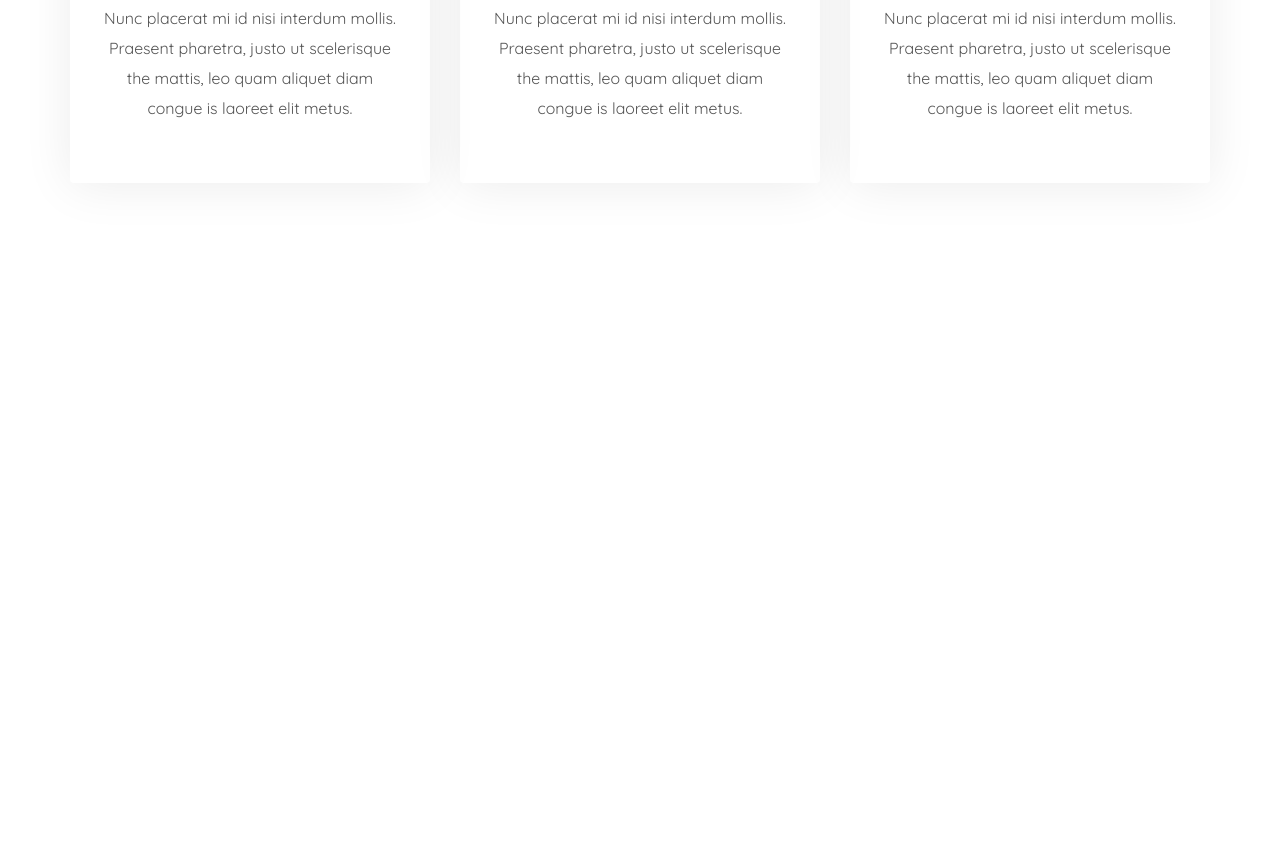
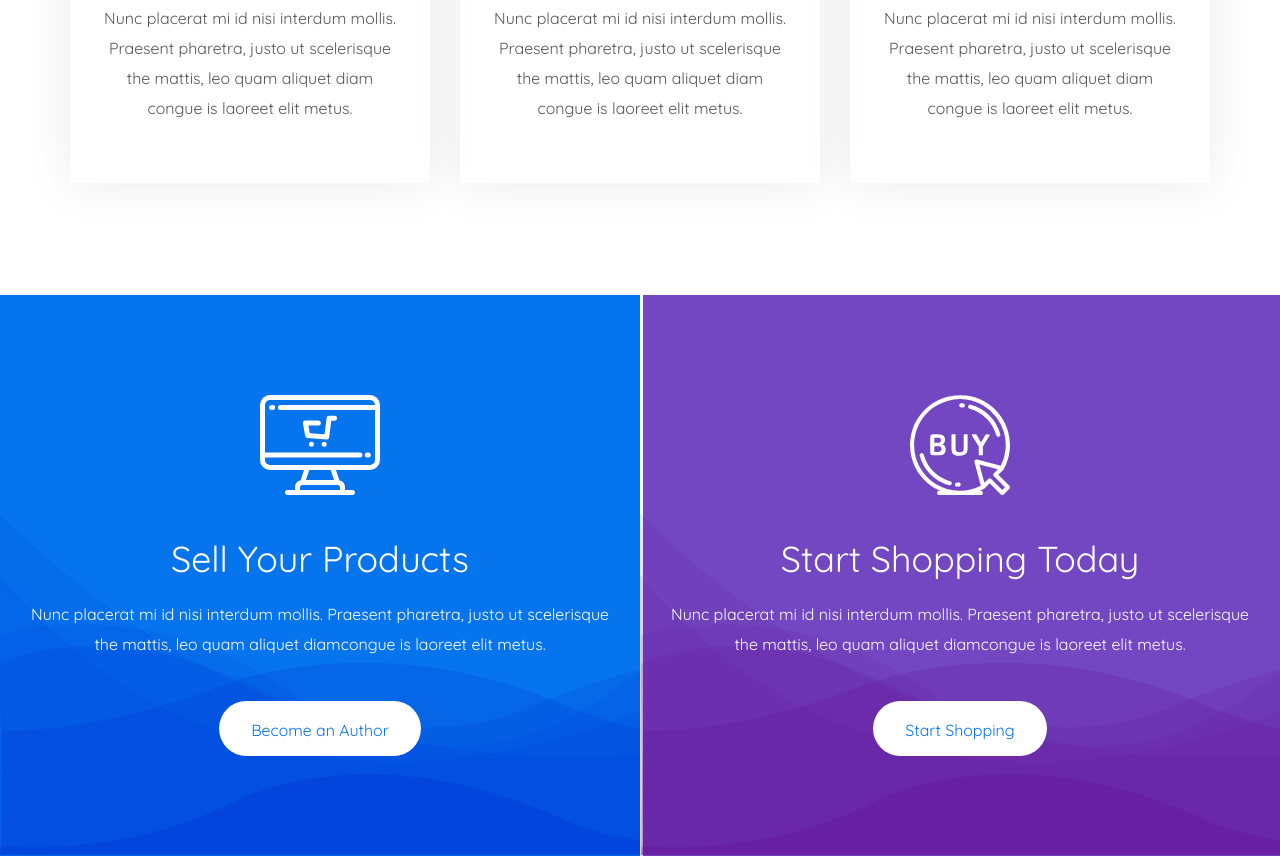
Before and after one commit to Dencho96/MartPlace, a website: page app/index.html in a window 1280 px wide. Shown: the part 6361-7217 px from the top of the page. Before the commit the page ends 6695 px from the top, so only its background shows below. Drawn offline with nearby package versions, Linux system fonts and the light colour scheme; files whose address does not match are found by name.

Commit message:
added buy-sell section

```diff
--- a/app/index.html
+++ b/app/index.html
@@ -812,7 +812,7 @@
                 <p class="why__text">
                     Laborum dolo rumes fugats untras. Etharums ser quidem rerum facilis dolores nemis omnis fugats. Lid est laborum dolo rumes fugats untras.
                 </p>
-                <ul class="advantages__list">
+                <ul class="advantages__list why__list">
                     <li class="advantages__item why__item">
                         <span class="why__counter">
                             01
@@ -899,6 +899,22 @@
                 </ul>
             </div>
         </section>
+        <section class="sell-buy">
+            <div class="sell-buy__inner d-flex">
+                <div class="sell-buy__sell" style="background-image: url(images/sells-bg.jpg);">
+                    <div class="sell-buy__icon" style="background-image: url(images/sell-icon.svg);"></div>
+                    <div class="sell-buy__title">Sell Your Products</div>
+                    <p class="sell-buy__text">Nunc placerat mi id nisi interdum mollis. Praesent pharetra, justo ut scelerisque the mattis, leo quam aliquet diamcongue is laoreet elit metus.</p>
+                    <a class="btn btn--white sell-buy__btn" href="#">Become an Author</a>
+                </div>
+                <div class="sell-buy__buy" style="background-image: url(images/buy-bg.jpg);">
+                    <div class="sell-buy__icon" style="background-image: url(images/buy-icon.svg);"></div>
+                    <div class="sell-buy__title">Start Shopping Today</div>
+                    <p class="sell-buy__text">Nunc placerat mi id nisi interdum mollis. Praesent pharetra, justo ut scelerisque the mattis, leo quam aliquet diamcongue is laoreet elit metus.</p>
+                    <a class="btn btn--white sell-buy__btn" href="#">Start Shopping</a>
+                </div>
+            </div>
+        </section>
     </main>
 
     <script src="https://ajax.googleapis.com/ajax/libs/jquery/3.5.1/jquery.min.js "></script>
--- a/app/scss/style.scss
+++ b/app/scss/style.scss
@@ -499,19 +499,11 @@
         justify-content: space-between;
     }
     &__item {
-        &--gold {
-            color: $gold;
-        }
         &--blue {
             margin-left: 25px;
-            color: $light-blue;
         }
         &--green {
             margin-left: 15px;
-            color: $light-green;
-        }
-        &--red {
-            color: $red;
         }
     }
     &__icon {
@@ -542,6 +534,9 @@
         font-size: 16px;
         line-height: 30px;
     }
+    &__list {
+        margin-bottom: 82px;
+    }
     &__item {
         margin-bottom: 30px;
         padding-top: 45px;
@@ -566,3 +561,38 @@
         margin-bottom: 60px;
     }
 }
+
+.sell-buy {
+    text-align: center;
+    color: white;
+    &__sell,
+    &__buy {
+        padding-top: 100px;
+        background-repeat: no-repeat;
+        background-size: cover;
+    }
+    &__sell {
+        width: 100%;
+    }
+    &__buy {
+        width: 100%;
+    }
+    &__icon {
+        margin-bottom: 43px;
+        height: 100px;
+        background-repeat: no-repeat;
+        background-position: center;
+    }
+    &__title {
+        margin-bottom: 20px;
+        font-size: 36px;
+    }
+    &__text {
+        margin: 0 auto 42px;
+        max-width: 580px;
+        line-height: 30px;
+    }
+    &__btn {
+        margin-bottom: 100px;
+    }
+}
```
Also changed, not shown: app/css/style.min.css, app/images/buy-bg.jpg (added), app/images/buy-icon.svg (added), app/images/sell-icon.svg (added), app/images/sells-bg.jpg (added).
